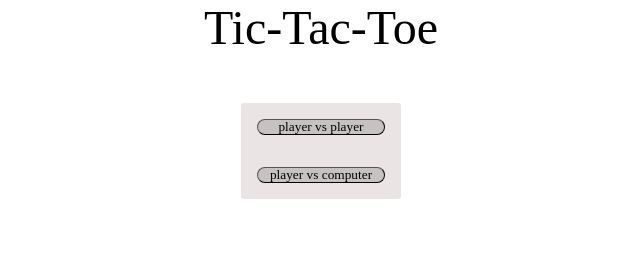
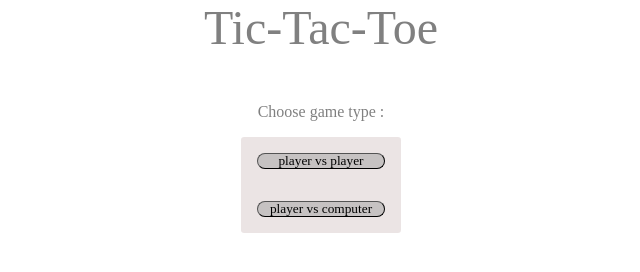
Before and after one commit to HangwelaniMadilonga/tic-tac-toe, a plain HTML site: page index.html in a window 1280 px wide. Shown: the whole page, without its empty margins (319-959 px from the left). Drawn offline with Linux system fonts and the light colour scheme.

Commit message:
Add text instructing user.

```diff
--- a/index.html
+++ b/index.html
@@ -22,6 +22,9 @@
         <div class="cell"></div> -->
 
     </div>
+    <div id="game-selection-container">
+        <p id="game-selection">Choose game type :</p>
+    </div>
     <div id="player-selection-container">
         <div id="player-selection">
             <button class="selection-button">player vs player</button>
--- a/style.css
+++ b/style.css
@@ -12,6 +12,7 @@ body{
 
 #title{
     font-size: 3rem;
+    color:grey;
 }
 
 #title-holder{
@@ -85,6 +86,14 @@ justify-content: center;
     background-color: rgb(198, 194, 194);
 }
 
+#game-selection-container{
+    display: flex;
+    justify-content: center;
+    align-items: center;
+    padding-bottom: 1rem;
+    color:grey;
+}
+
 @keyframes myAnim {
 	0% {
 		transform: scale(1);
```
